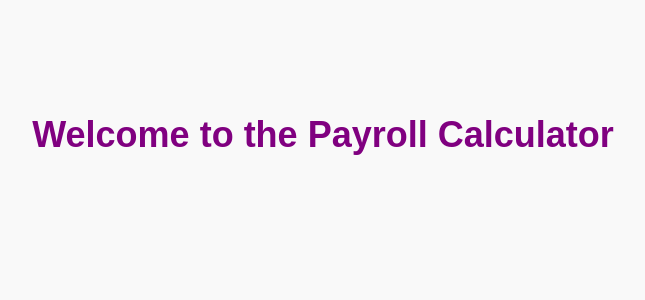
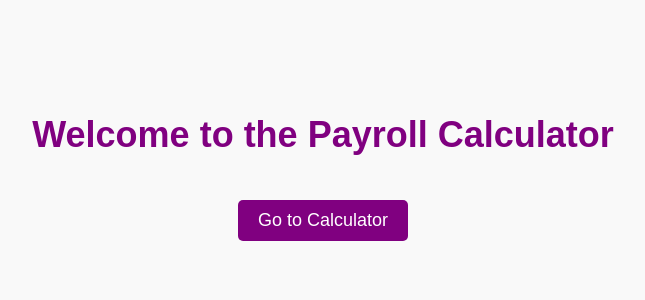
Before and after one commit to gelogonza/simplepayroll, a Django app: page / in a window 1280 px wide. Shown: the part 139-439 px from the top of the page, without its empty margins (317-962 px from the left). Run offline with Django 5.2, Linux system fonts and the light colour scheme.

Commit message:
slight changes

```diff
--- a/payroll/urls.py
+++ b/payroll/urls.py
@@ -1,9 +1,10 @@
 from django.contrib import admin
 from django.urls import path, include
-from payrollapp.views import landing_page
+from payrollapp.views import landing_page, calculate_payroll
 
 urlpatterns = [
     path('admin/', admin.site.urls),
     path('payroll/', include('payrollapp.urls')),  # Include app-level URLs
     path('', landing_page, name='landing_page'),
+     path('calculator/', calculate_payroll, name='calculator_page'),
 ]
--- a/payrollapp/templates/payroll/landing_page.html
+++ b/payrollapp/templates/payroll/landing_page.html
@@ -18,11 +18,28 @@
             font-weight: bold;
             color: purple;
         }
+        .calculator-button {
+            display: inline-block;
+            padding: 10px 20px;
+            background-color: purple;
+            color: white;
+            text-decoration: none;
+            border: none;
+            border-radius: 5px;
+            font-size: 18px;
+            margin-top: 20px;
+            cursor: pointer;
+        }
+        .calculator-button:hover {
+            background-color: darkpurple;
+        }
     </style>
 </head>
 <body>
     <div class="landing-container">
         <h1 class="landing-text">Welcome to the Payroll Calculator</h1>
+        <!-- Button to redirect to the calculation page -->
+        <a href="{% url 'calculator_page' %}" class="calculator-button">Go to Calculator</a>
     </div>
 </body>
 </html>
```
